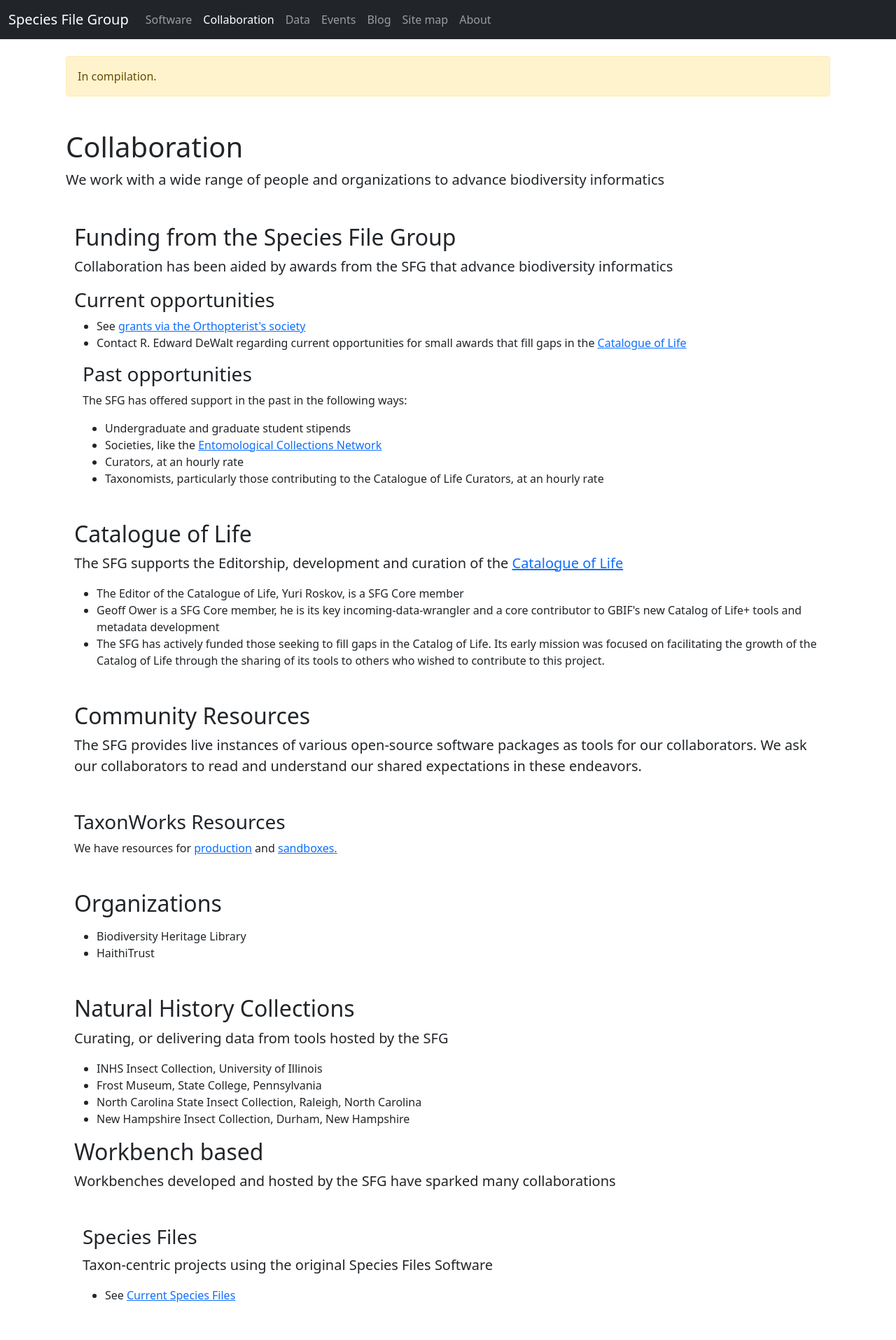
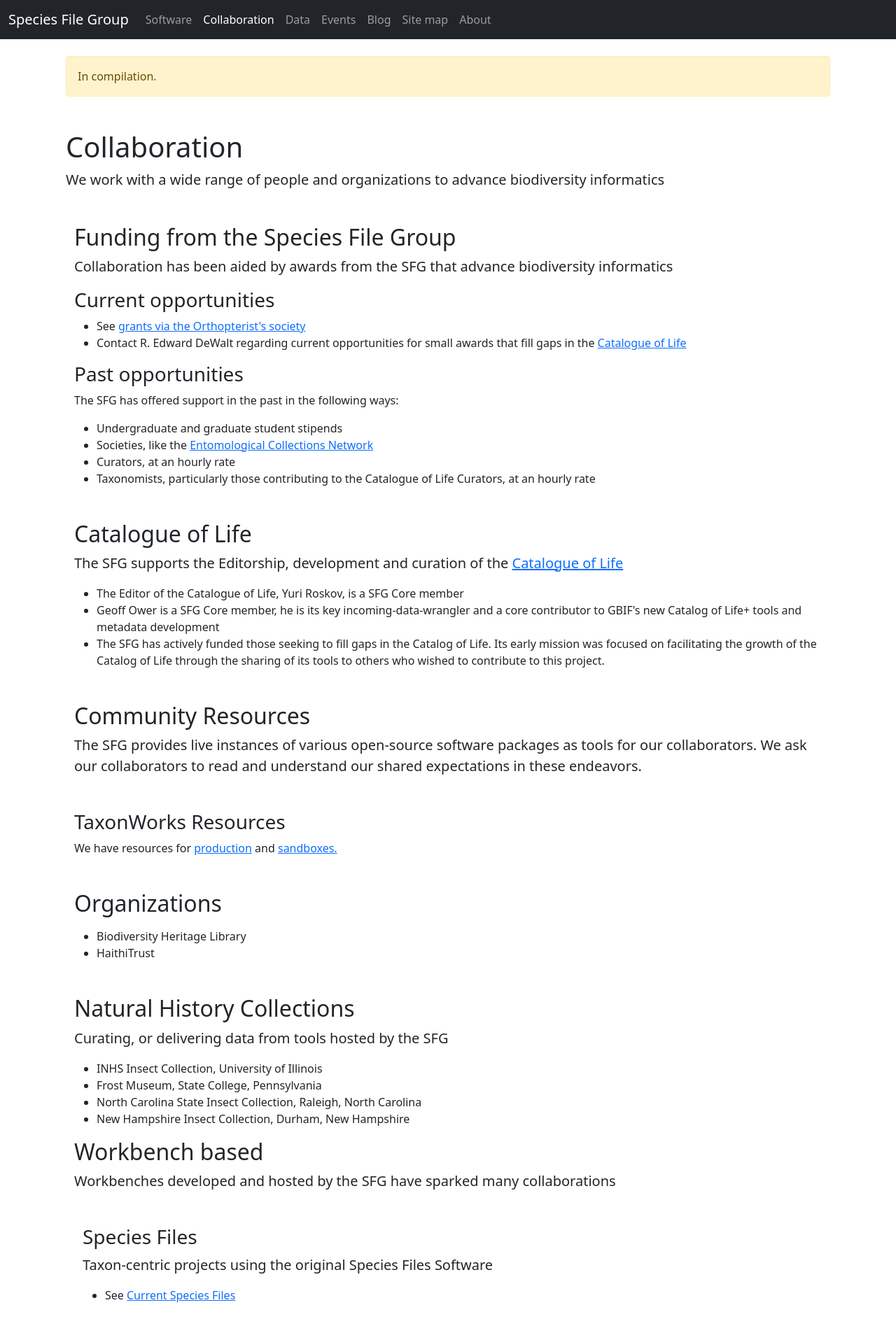
Before and after one commit to pnhogan/speciesfilegroup.github.io, a Jekyll site: the page built from collaboration.html, in a window 1280 px wide. Shown: the top 1915 px of the page at 70% size. Built offline with Jekyll 4.4.1, drawn with Linux system fonts in a browser that asks for light colours.

Commit message:
editing html divs

```diff
--- a/collaboration.html
+++ b/collaboration.html
@@ -18,8 +18,6 @@
       <li> See <a href="http://orthsoc.org/resources/grants-awards/"> grants via the Orthopterist's society</a> </li>
       <li> Contact R. Edward DeWalt regarding current opportunities for small awards that fill gaps in the <a href="https://catalogueoflife.org/">Catalogue of Life</a></li>
     </ul>
-
-    <div class="container">
       <h3>Past opportunities</h3>
       <p> The SFG has offered support in the past in the following ways:</p>
       <ul>
@@ -28,7 +26,6 @@
         <li> Curators, at an hourly rate</li>
         <li> Taxonomists, particularly those contributing to the Catalogue of Life Curators, at an hourly rate</li>
       </ul>
-    </div>
   </div>
 
   <div class="container">
@@ -44,12 +41,10 @@
   <div class="container">
     <h2 class="mt-5">Community Resources</h2>
     <p class="lead">The SFG provides live instances of various open-source software packages as tools for our collaborators.  We ask our collaborators to read and understand our shared expectations in these endeavors.</p>
-   <div>
      <h3 class="mt-5">TaxonWorks Resources</h3>
     <p> We have resources for <a href="https://github.com/SpeciesFileGroup/speciesfilegroup.github.io/blob/main/_docs/taxonworks_in_production_at_sfg.md">production</a>
       and <a href="https://github.com/SpeciesFileGroup/speciesfilegroup.github.io/blob/main/_docs/taxonworks_sandboxes_at_sfg.md">sandboxes.</a></p>
   </div>
-</div>
 
   <div class="container">
     <h2 class="mt-5">Organizations</h2>
```
